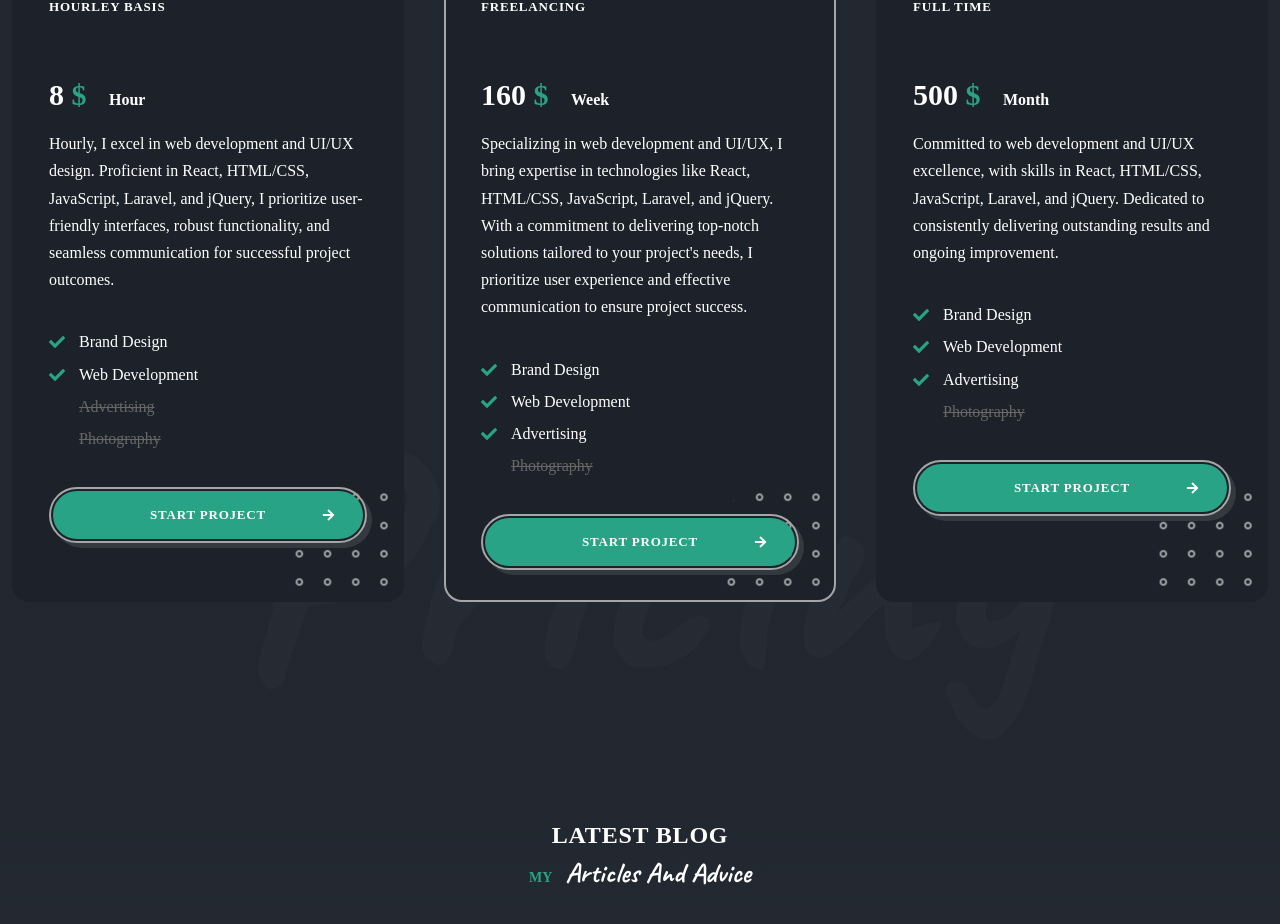
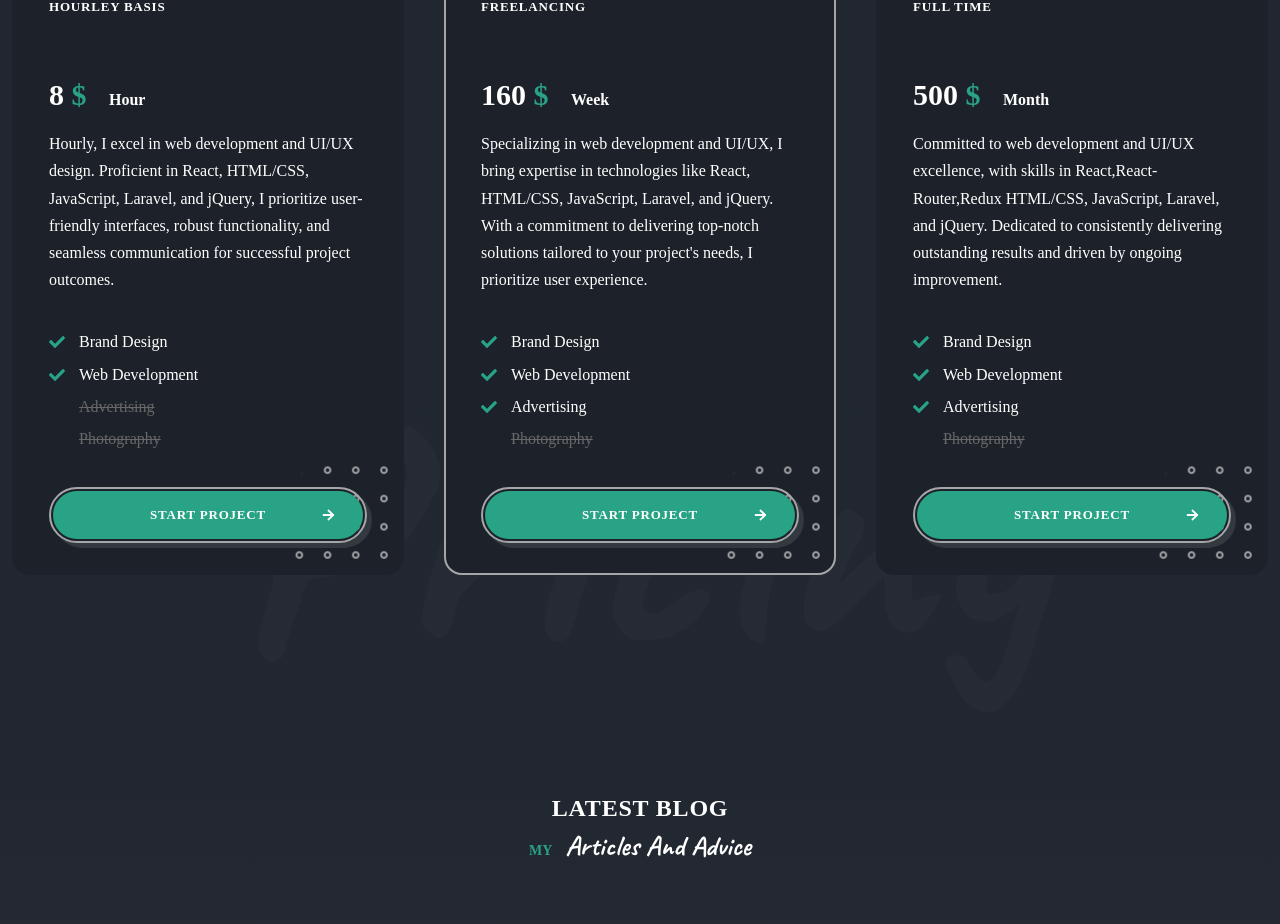
Before and after one commit to yogeshmlv/portfolio-new, a React (Create React App) app: page /#home in a window 1280 px wide. Shown: the part 5940-6864 px from the top of the page. Built offline with nearby package versions, Linux system fonts and the light colour scheme.

Commit message:
Update Pricing.jsx
Design Related Fixes in Pricing Section

```diff
--- a/src/components/pricing/Pricing.jsx
+++ b/src/components/pricing/Pricing.jsx
@@ -61,10 +61,9 @@ const Pricing = () => {
                 </h3>
 
                 <p className="pricing__description">
-                 Specializing in web development and UI/UX, I bring expertise in technologies like React,
+                  Specializing in web development and UI/UX, I bring expertise in technologies like React,
                  HTML/CSS, JavaScript, Laravel, and jQuery. With a commitment to delivering
-                 top-notch solutions tailored to your project's needs, I prioritize user experience
-                 and effective communication to ensure project success.
+                 top-notch solutions tailored to your project's needs, I prioritize user experience.
                 </p>
 
                 <ul className="pricing__list">
@@ -103,9 +102,9 @@ const Pricing = () => {
             </h3>
 
             <p className="pricing__description">
-            Committed to web development and UI/UX excellence, with skills in React,
-             HTML/CSS, JavaScript, Laravel, and jQuery. Dedicated to consistently delivering
-              outstanding results and ongoing improvement.
+           Committed to web development and UI/UX excellence, with skills in React,React-Router,Redux
+              HTML/CSS, JavaScript, Laravel, and jQuery. Dedicated to consistently delivering outstanding results
+              and driven by ongoing improvement.
             </p>
 
             <ul className="pricing__list">
```
